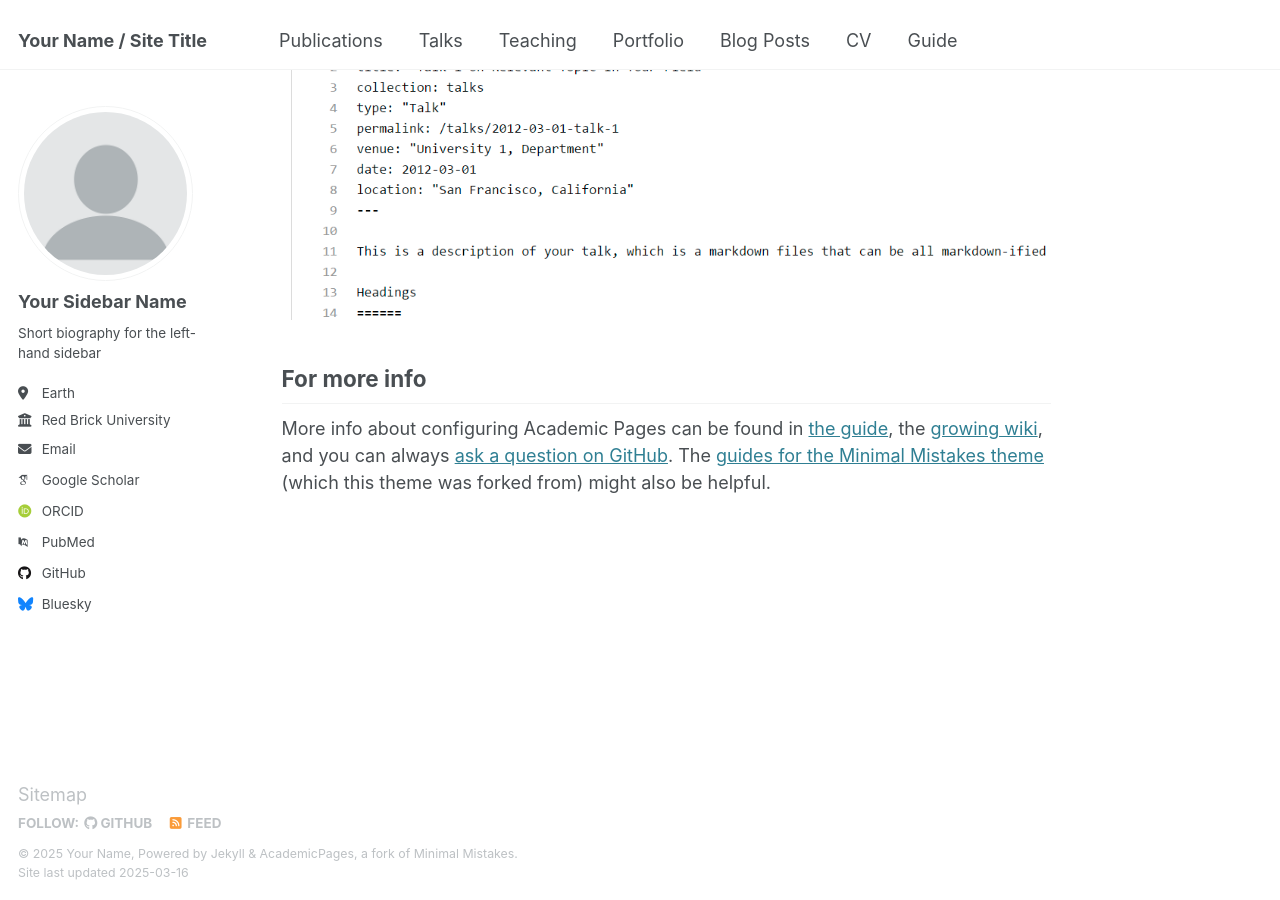
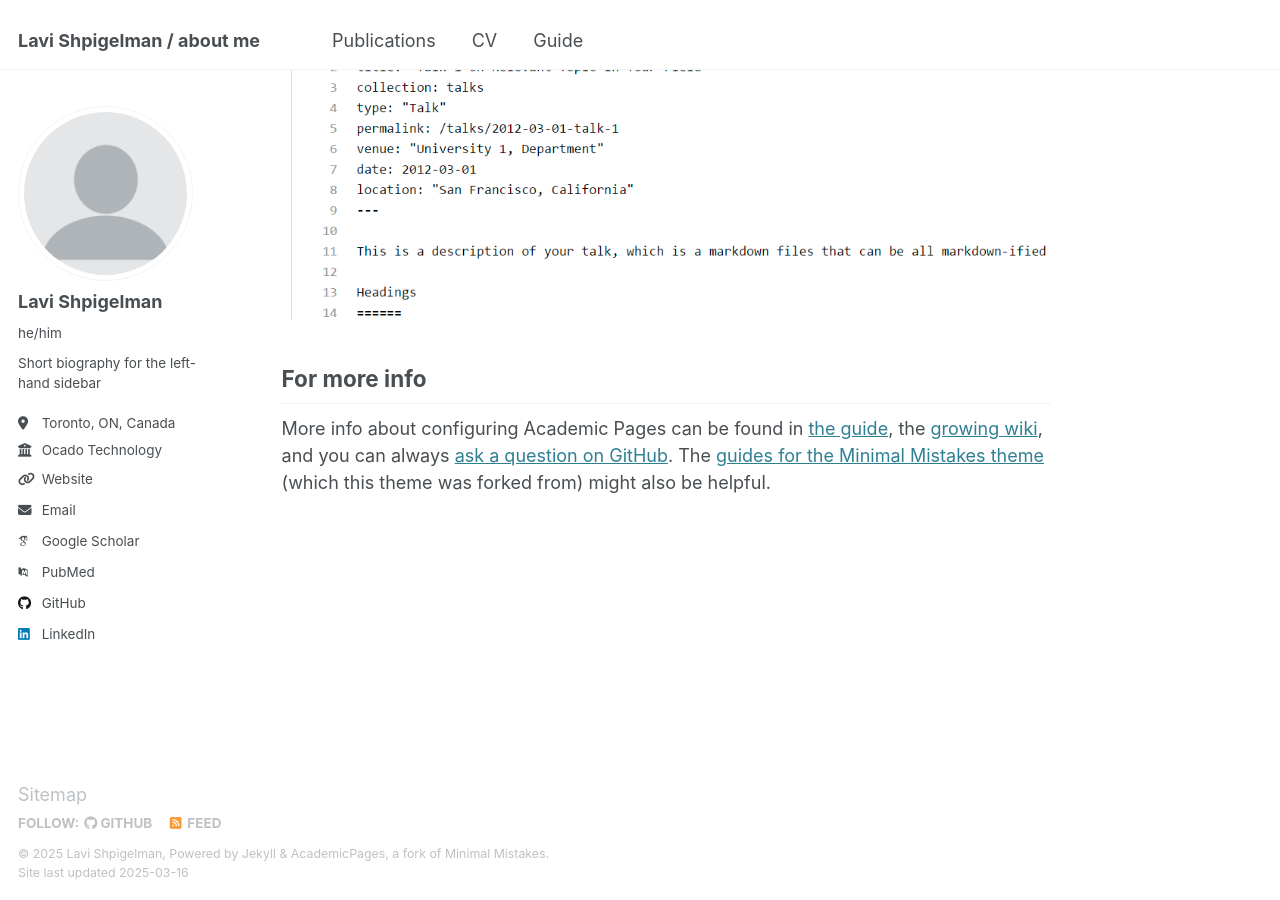
Before and after one commit to shpigi/shpigi.github.io, a Jekyll site: the page built from _pages/about.md, in a window 1280 px wide and 900 px high, scrolled down 2642 px. Built offline with Jekyll 4.4.1, drawn with Linux system fonts in a browser that asks for light colours; some web fonts are replaced.

Commit message:
update configs

```diff
--- a/_config.yml
+++ b/_config.yml
@@ -9,10 +9,10 @@
 # Basic Site Settings
 locale                   : "en-US"
 site_theme               : "default"
-title                    : "Your Name / Site Title"
+title                    : "Lavi Shpigelman / about me"
 title_separator          : "-"
-name                     : &name "Your Name"
-description              : &description "personal description"
+name                     : &name "Lavi Shpigelman"
+description              : &description "about me"
 url                      : https://academicpages.github.io # the base hostname & protocol for your site e.g. "https://[your GitHub username].github.io"
 baseurl                  : "" # the subpath of your site, e.g. "/blog"
 repository               : "academicpages/academicpages.github.io"
@@ -23,21 +23,21 @@ repository               : "academicpages/academicpages.github.io"
 author:
   # Biographic information
   avatar           : "profile.png"
-  name             : "Your Sidebar Name"
-  pronouns         : # example: "she/her"
+  name             : "Lavi Shpigelman"
+  pronouns         : "he/him"
   bio              : "Short biography for the left-hand sidebar"
-  location         : "Earth"
-  employer         : "Red Brick University"
-  uri              : # URL
-  email            : "none@example.org"
+  location         : "Toronto, ON, Canada"
+  employer         : "Ocado Technology"
+  uri              : "https://www.ocadogroup.com/solutions/our-technology"
+  email            : "shpigi@gmail.com"
 
   # Academic websites
   arxiv            : # URL - Update with the correct link to your profile
-  googlescholar    : "https://scholar.google.com/citations?user=PS_CX0AAAAAJ"
+  googlescholar    : "https://scholar.google.ch/citations?user=PyDl_TUAAAAJ"
   impactstory      : # URL
-  orcid            : "http://orcid.org/yourorcidurl"
+  orcid            : # URL
   semantic         : # URL
-  pubmed           : "https://www.ncbi.nlm.nih.gov/pubmed/?term=john+snow"
+  pubmed           : "https://pubmed.ncbi.nlm.nih.gov/?term=Shpigelman+L&cauthor_id=27477592"
   researchgate     : # URL
   scopus           : # URL
 
@@ -45,12 +45,12 @@ author:
   bitbucket        : # Username - Update with your username on the site
   codepen          : # Username
   dribbble         : # Username
-  github           : "academicpages"
+  github           : "shpigi"
   kaggle           : # Username
   stackoverflow    : # User number or user number and name (i.e., use "1" or "1/jeff-atwood")
 
   # Social media
-  bluesky          : "bsky.app" # Replace this with you Bluesky username
+  bluesky          : # Replace this with you Bluesky username
   facebook         : # Username
   flickr           : # Username
   foursquare       : # Username
@@ -59,7 +59,7 @@ author:
   keybase          : # Username
   instagram        : # Username
   lastfm           : # Username
-  linkedin         : # Username
+  linkedin         : "https://www.linkedin.com/in/shpigi/"
   mastodon         : # URL
   medium           : # URL
   pinterest        : # Username
```
Also changed, not shown: _data/navigation.yml (+8 -8 lines).
